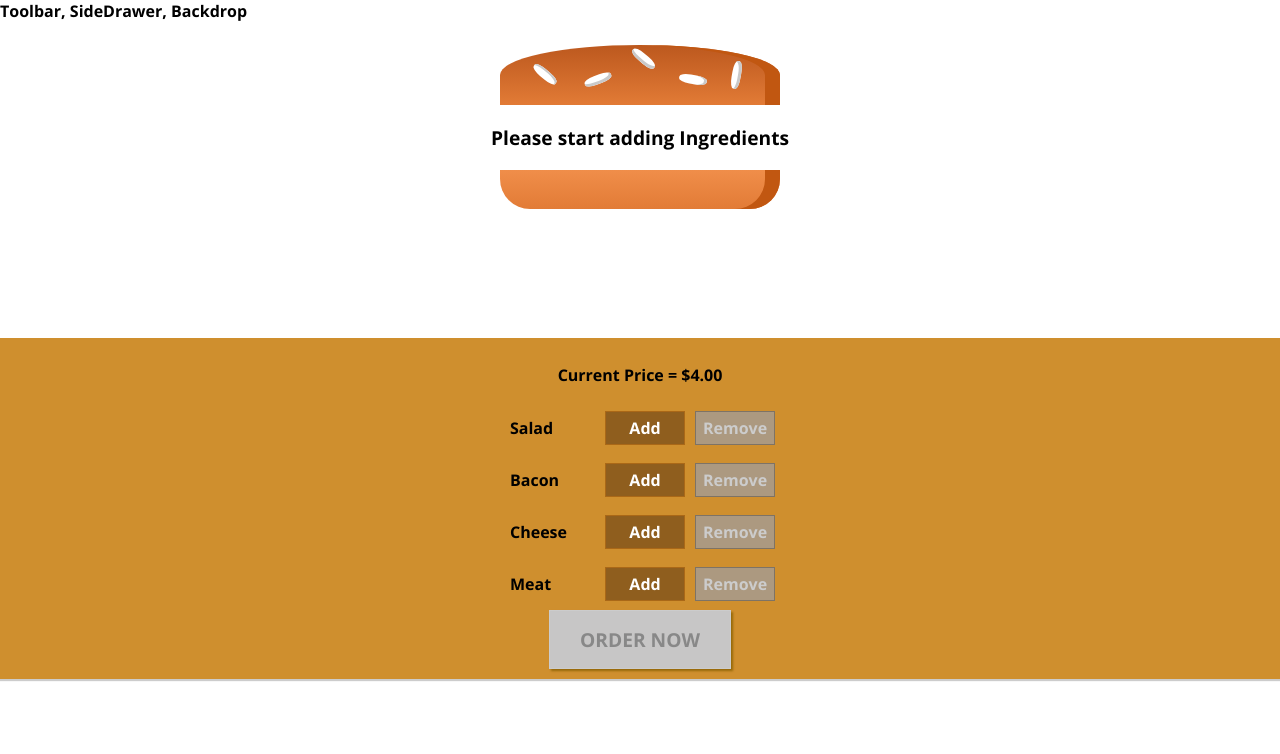
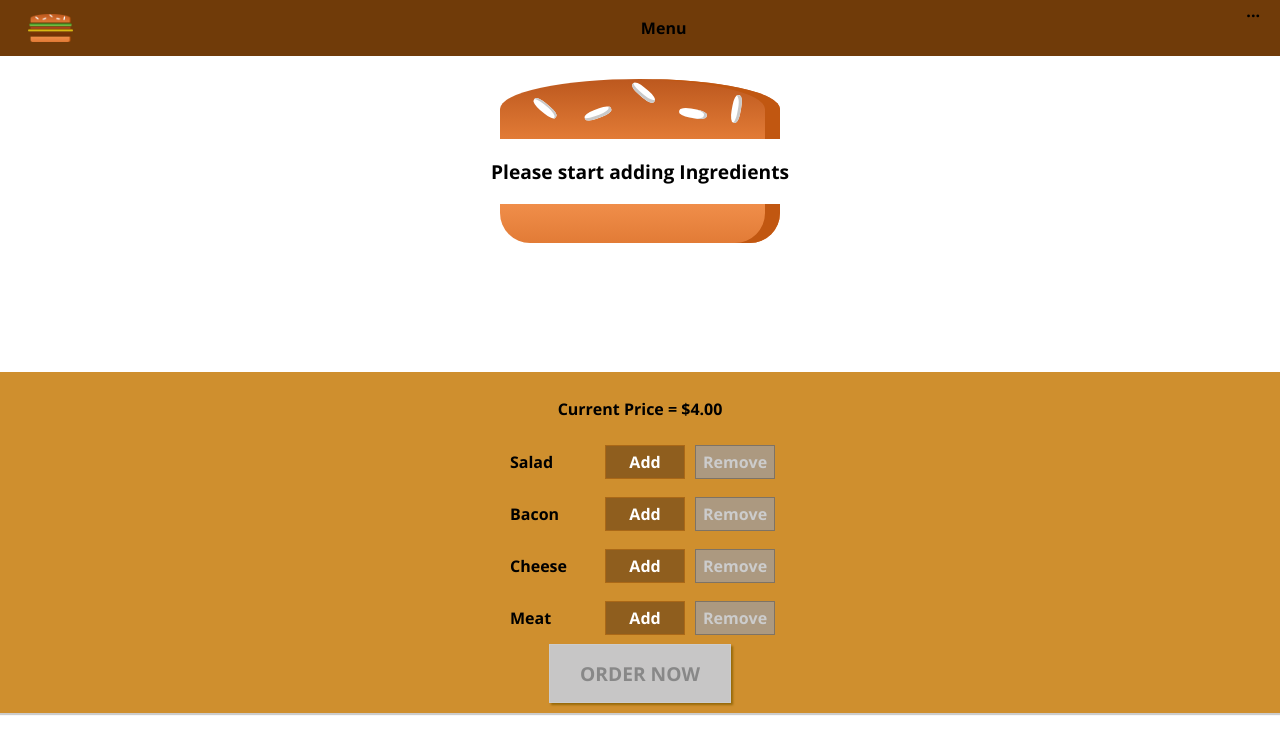
Before and after one commit to IvnRmcd/react-tutorial, a React app: page / in a window 1280 px wide. Shown: the top 754 px of the page. Built offline with nearby package versions, Linux system fonts and the light colour scheme.

Commit message:
Add navigation and Logo

```diff
--- a/src/components/Burger/OrderSummary/OrderSummary.js
+++ b/src/components/Burger/OrderSummary/OrderSummary.js
@@ -16,6 +16,7 @@
       <h3>Your Order Summary</h3>
       <p> Ingredients List</p>
       <ul>{ingredientSummary}</ul>
+      <strong>Total Price: ${props.price.toFixed(2)}</strong>
       <p>Continue To Checkout?</p>
       <Button btnType="Danger" clicked={props.purchaseCancel}>
         CANCEL
--- a/src/components/Layout/Layout.js
+++ b/src/components/Layout/Layout.js
@@ -1,17 +1,15 @@
-import React from 'react';
-import Aux from '../../hoc/Auxillary';
-import styles from './Layout.module.css'
+import React from "react";
+import Aux from "../../hoc/Auxillary";
+import styles from "./Layout.module.css";
+import Toolbar from "../Navigation/Toolbar/Toolbar";
 
 //AUX allows adjacent JSX elements to exist next to each other
 
 const layout = (props) => (
-    <Aux>
-    <div>Toolbar, SideDrawer, Backdrop</div>
-    <main className={styles.Content}>
-        {props.children}
-    </main>
-</Aux>
-)
-
+  <Aux>
+    <Toolbar />
+    <main className={styles.Content}>{props.children}</main>
+  </Aux>
+);
 
 export default layout;
--- a/src/components/Layout/Layout.module.css
+++ b/src/components/Layout/Layout.module.css
@@ -1,3 +1,3 @@
 .Content {
-    margin-top: 16px;
+  margin-top: 72px;
 }
--- /dev/null
+++ b/src/components/Logo/Logo.js
@@ -0,0 +1,14 @@
+import { logDOM } from "@testing-library/react";
+import React from "react";
+import Logo from "../../assets/images/burger-logo.png";
+import styles from "./Logo.module.css";
+
+const logo = (props) => {
+  return (
+    <div className={styles.Logo}>
+      <img src={Logo} alt="My Burger" />
+    </div>
+  );
+};
+
+export default logo;
--- /dev/null
+++ b/src/components/Logo/Logo.module.css
@@ -0,0 +1,10 @@
+.Logo {
+  padding: 8px;
+  height: 80%;
+  box-sizing: border-box;
+  border-radius: 5px;
+}
+
+.Logo img {
+  height: 100%;
+}
--- /dev/null
+++ b/src/components/Navigation/Toolbar/Toolbar.js
@@ -0,0 +1,15 @@
+import React from "react";
+import styles from "./Toolbar.module.css";
+import Logo from "../../Logo/Logo";
+
+const toolbar = (props) => {
+  return (
+    <header className={styles.Toolbar}>
+      <Logo />
+      <div>Menu</div>
+      <nav>...</nav>
+    </header>
+  );
+};
+
+export default toolbar;
--- /dev/null
+++ b/src/components/Navigation/Toolbar/Toolbar.module.css
@@ -0,0 +1,18 @@
+.Toolbar {
+  height: 56px;
+  width: 100%;
+  position: fixed;
+  top: 0;
+  left: 0;
+  background-color: #703b09;
+  display: flex;
+  justify-content: space-between;
+  align-items: center;
+  padding: 0 20px;
+  box-sizing: border-box;
+  z-index: 90;
+}
+
+.Toolbar nav {
+  height: 100%;
+}
--- a/src/contaniers/BurgerBuilder/BurgerBuilder.js
+++ b/src/contaniers/BurgerBuilder/BurgerBuilder.js
@@ -112,6 +112,7 @@
         >
           <OrderSummary
             ingredients={this.state.ingredients}
+            price={this.state.basePrice}
             purchaseCancel={this.purchaseCancelHandler}
             purchaseContinue={this.purchaseContinueHandler}
           />
```
Also changed, not shown: src/assets/images/burger-logo.png (added).
